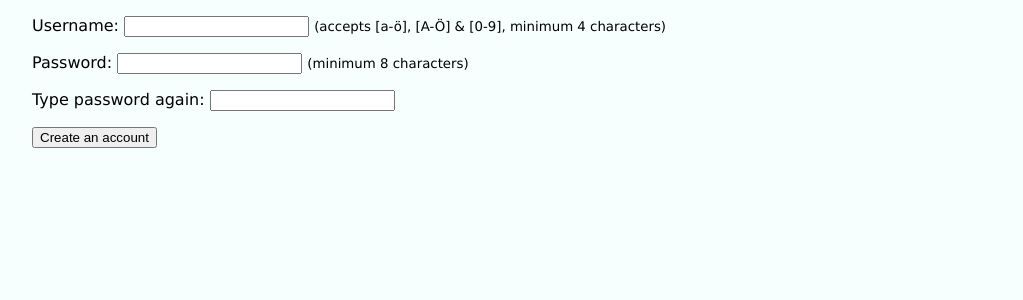
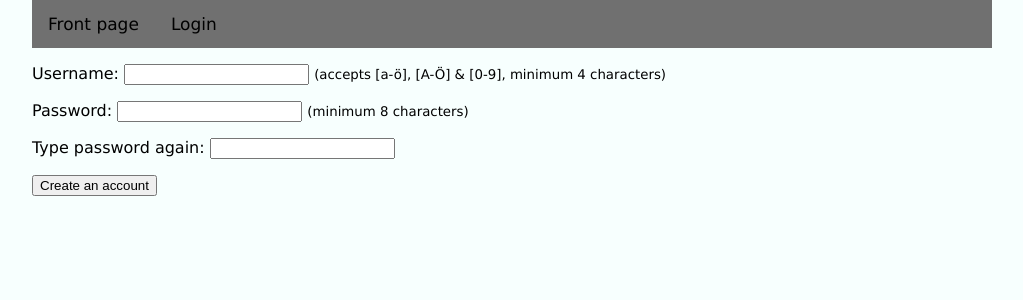
Before and after one commit to Nanotiike/Lainaussovellus, a Flask app: page /register in a window 1280 px wide. Shown: the part 113-413 px from the top of the page, without its empty margins (128-1151 px from the left). Run offline with Flask 2, Linux system fonts and the light colour scheme.

Commit message:
back to home screen

```diff
--- a/src/templates/register.html
+++ b/src/templates/register.html
@@ -2,6 +2,11 @@
 {% extends "layout.html" %}
 
 {% block content %}
+
+<div class="topnav">
+    <a href="/">Front page</a>
+    <a href="/login">Login</a>
+  </div>
 
 <form action="/register" method="post">
     <p>
```
